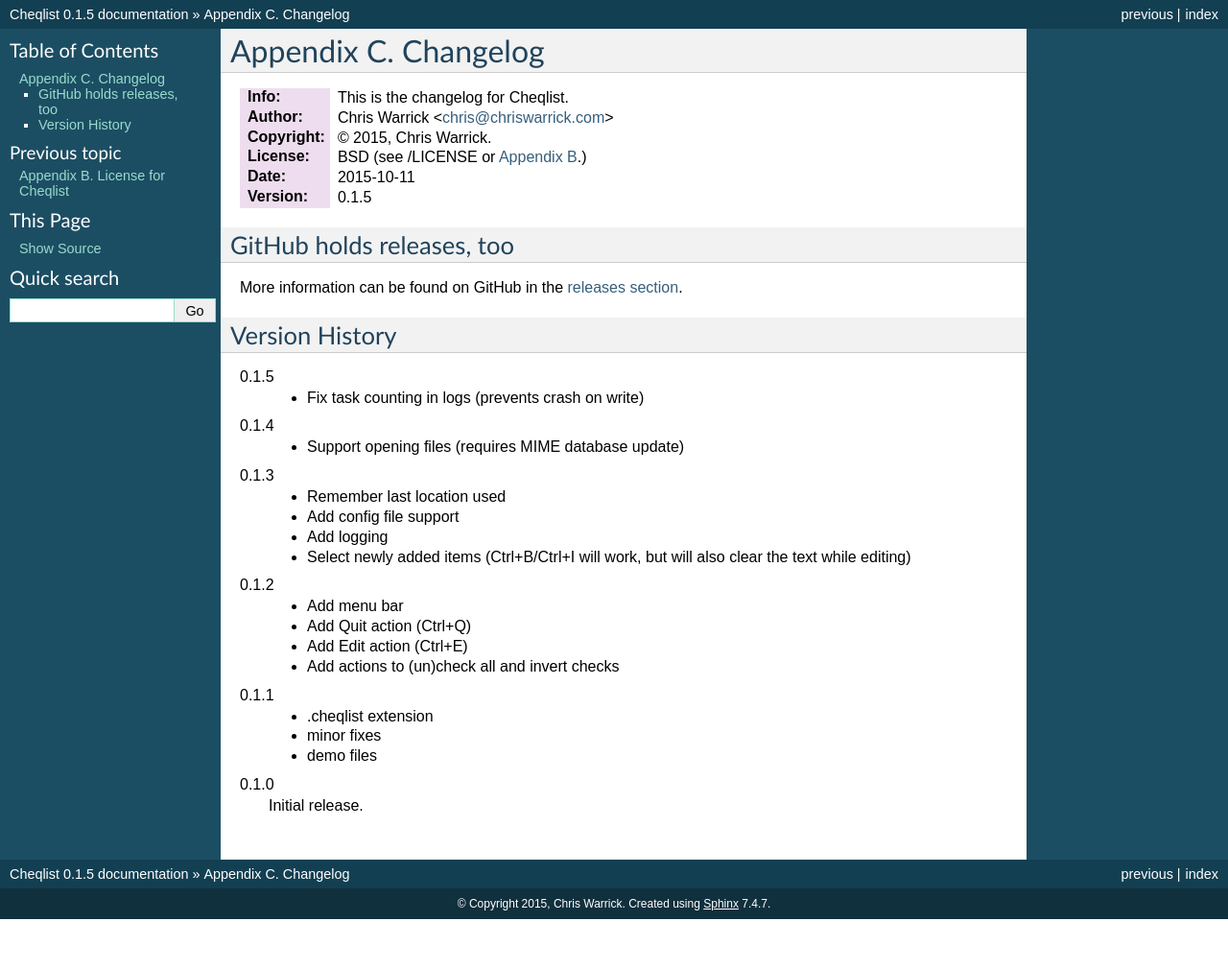
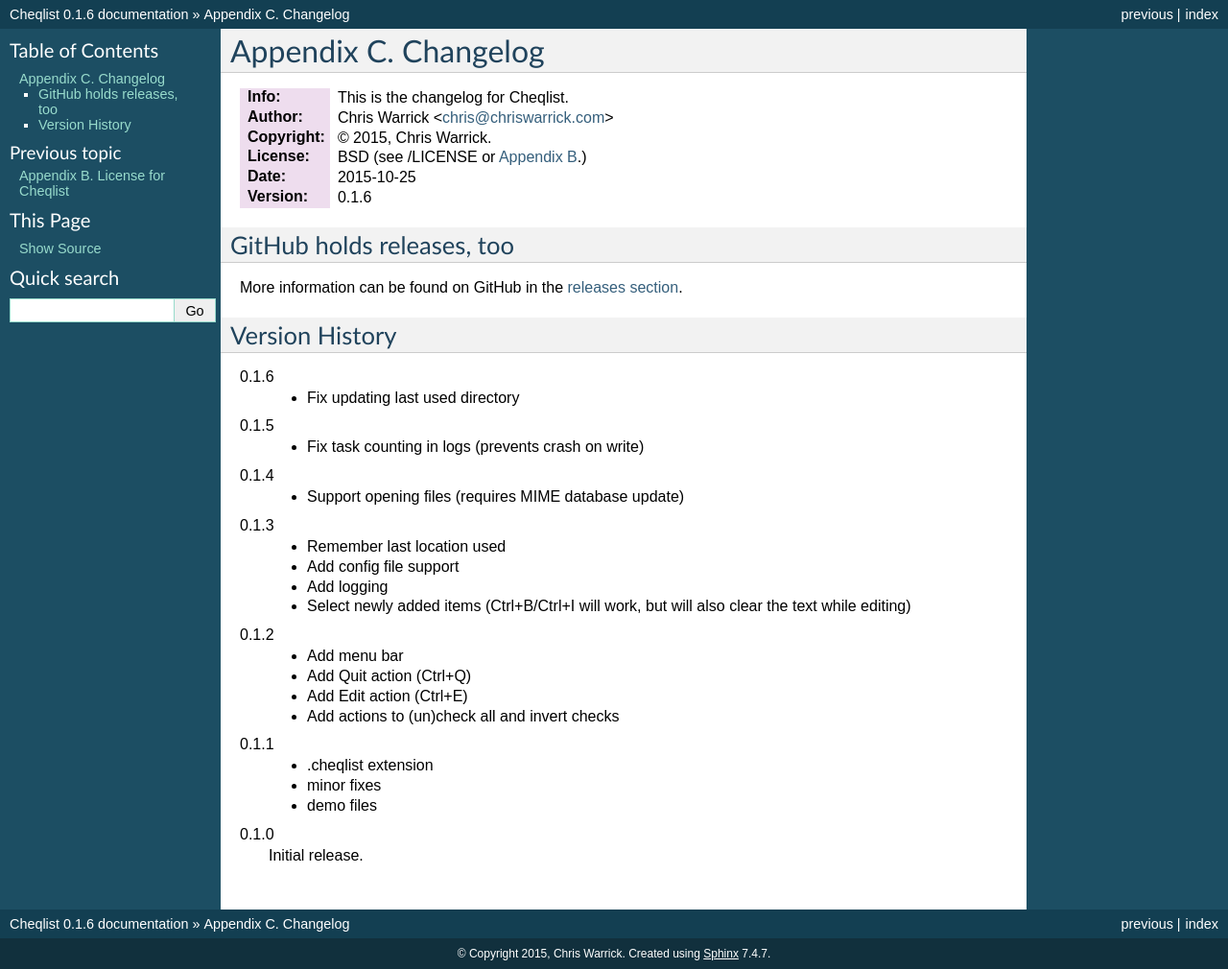
Before and after one commit to Kwpolska/cheqlist, a Sphinx documentation site: the page built from docs/CHANGELOG.rst, in a window 1280 px wide. Shown: the whole page at 96% size. Built offline with Sphinx 7.4.7, drawn with Linux system fonts in a browser that asks for light colours; before the commit the page ends 958 px from its top, so only the background shows below that.

Commit message:
v0.1.6: fix updating last used directory
Signed-off-by: Chris Warrick <kwpolska@gmail.com>

```diff
--- a/CONTRIBUTING.rst
+++ b/CONTRIBUTING.rst
@@ -5,8 +5,8 @@
 :Author: Chris Warrick <chris@chriswarrick.com>
 :Copyright: © 2015, Chris Warrick.
 :License: BSD (see /LICENSE or :doc:`Appendix B <LICENSE>`.)
-:Date: 2015-10-11
-:Version: 0.1.5
+:Date: 2015-10-25
+:Version: 0.1.6
 
 .. index:: contributing
 
--- a/README.rst
+++ b/README.rst
@@ -4,8 +4,8 @@
 :Info: This is the README file for Cheqlist.
 :Author: Chris Warrick <chris@chriswarrick.com>
 :Copyright: © 2015, Chris Warrick.
-:Date: 2015-10-11
-:Version: 0.1.5
+:Date: 2015-10-25
+:Version: 0.1.6
 
 PURPOSE
 -------
--- a/cheqlist/__init__.py
+++ b/cheqlist/__init__.py
@@ -1,5 +1,5 @@
 # -*- encoding: utf-8 -*-
-# Cheqlist v0.1.5
+# Cheqlist v0.1.6
 # A simple Qt checklist.
 # Copyright © 2015, Chris Warrick.
 # All rights reserved.
@@ -50,7 +50,7 @@
     import ConfigParser as configparser
 
 __title__ = 'Cheqlist'
-__version__ = '0.1.5'
+__version__ = '0.1.6'
 __author__ = 'Chris Warrick'
 __license__ = '3-clause BSD'
 __docformat__ = 'restructuredtext en'
--- a/docs/CHANGELOG.rst
+++ b/docs/CHANGELOG.rst
@@ -5,8 +5,8 @@
 :Author: Chris Warrick <chris@chriswarrick.com>
 :Copyright: © 2015, Chris Warrick.
 :License: BSD (see /LICENSE or :doc:`Appendix B <LICENSE>`.)
-:Date: 2015-10-11
-:Version: 0.1.5
+:Date: 2015-10-25
+:Version: 0.1.6
 
 .. index:: CHANGELOG
 
@@ -18,6 +18,9 @@
 
 Version History
 ===============
+
+0.1.6
+    * Fix updating last used directory
 
 0.1.5
     * Fix task counting in logs (prevents crash on write)
--- a/docs/CONTRIBUTING.rst
+++ b/docs/CONTRIBUTING.rst
@@ -5,8 +5,8 @@
 :Author: Chris Warrick <chris@chriswarrick.com>
 :Copyright: © 2015, Chris Warrick.
 :License: BSD (see /LICENSE or :doc:`Appendix B <LICENSE>`.)
-:Date: 2015-10-11
-:Version: 0.1.5
+:Date: 2015-10-25
+:Version: 0.1.6
 
 .. index:: contributing
 
--- a/docs/LICENSE.rst
+++ b/docs/LICENSE.rst
@@ -5,8 +5,8 @@
 :Author: Chris Warrick <chris@chriswarrick.com>
 :Copyright: © 2015, Chris Warrick.
 :License: BSD (see /LICENSE or :doc:`Appendix B <LICENSE>`.)
-:Date: 2015-10-11
-:Version: 0.1.5
+:Date: 2015-10-25
+:Version: 0.1.6
 
 .. index:: LICENSE
 
--- a/docs/README.rst
+++ b/docs/README.rst
@@ -4,8 +4,8 @@
 :Info: This is the README file for Cheqlist.
 :Author: Chris Warrick <chris@chriswarrick.com>
 :Copyright: © 2015, Chris Warrick.
-:Date: 2015-10-11
-:Version: 0.1.5
+:Date: 2015-10-25
+:Version: 0.1.6
 
 PURPOSE
 -------
--- a/docs/conf.py
+++ b/docs/conf.py
@@ -48,9 +48,9 @@
 # built documents.
 #
 # The short X.Y version.
-version = '0.1.5'
+version = '0.1.6'
 # The full version, including alpha/beta/rc tags.
-release = '0.1.5'
+release = '0.1.6'
 
 # The language for content autogenerated by Sphinx. Refer to documentation
 # for a list of supported languages.
--- a/setup.py
+++ b/setup.py
@@ -4,7 +4,7 @@
 from setuptools import setup
 
 setup(name='cheqlist',
-      version='0.1.5',
+      version='0.1.6',
       description='A simple Qt checklist.',
       keywords='cheqlist',
       author='Chris Warrick',
```
Also changed, not shown: CHANGELOG.rst (+5 -2 lines), 4 other files.
